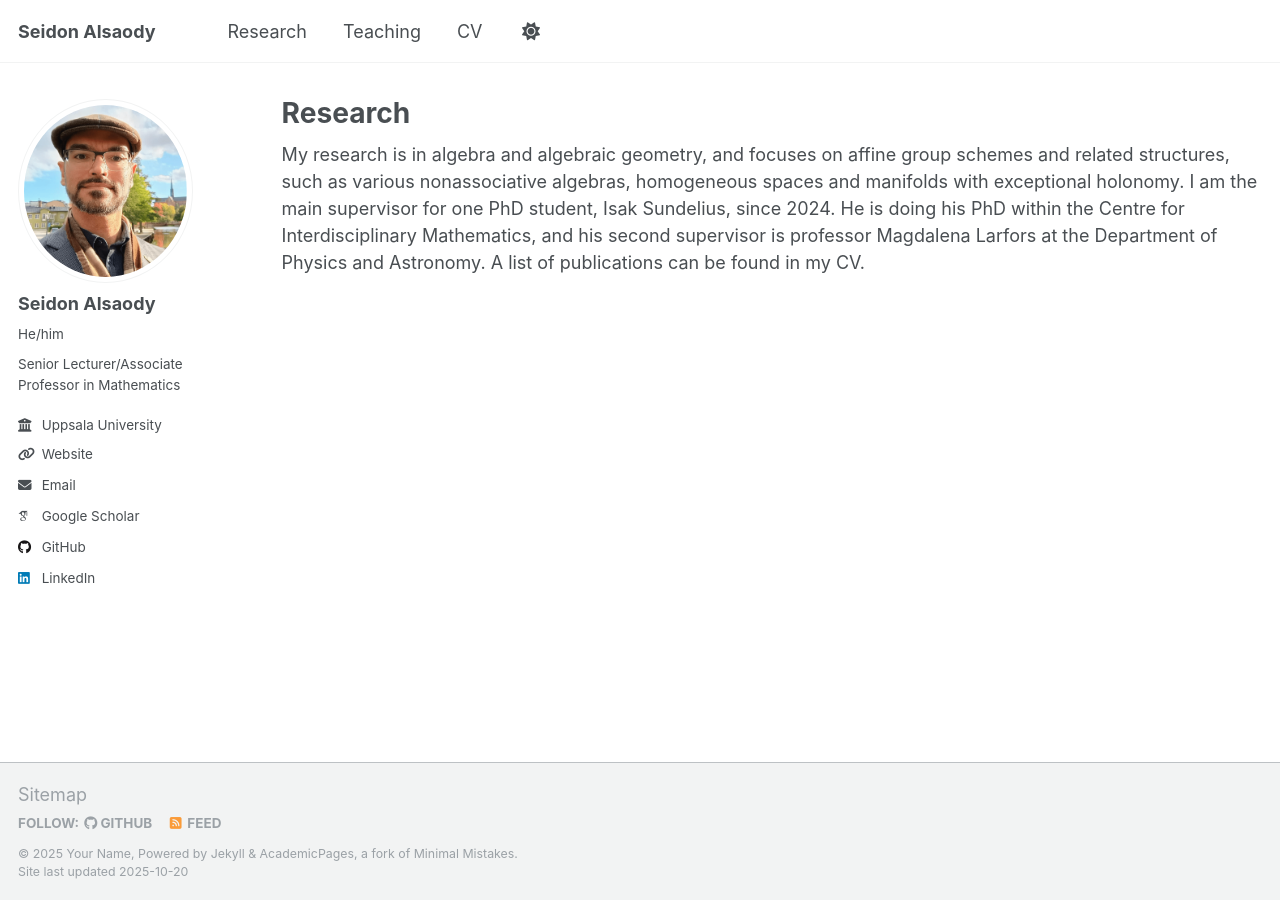
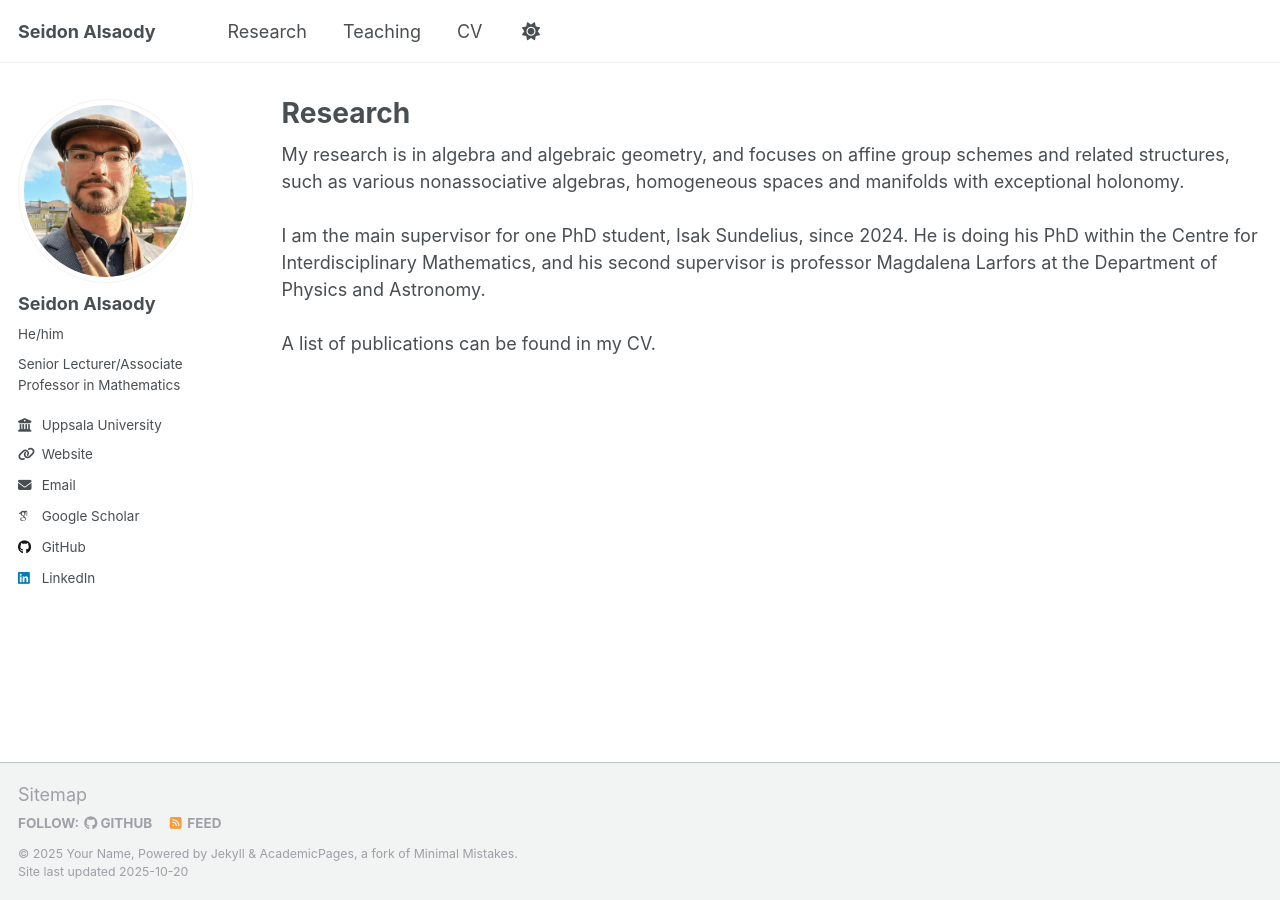
Before and after one commit to seidon-alsaody/seidon-alsaody.github.io, a Jekyll site: the page built from _pages/publications.html, in a window 1280 px wide. Built offline with Jekyll 4.4.1, drawn with Linux system fonts in a browser that asks for light colours; some web fonts are replaced; a script that is not in the unit is left out.

```diff
--- a/_pages/publications.html
+++ b/_pages/publications.html
@@ -6,9 +6,9 @@ author_profile: true
 ---
 
 My research is in algebra and algebraic geometry, and focuses on affine group schemes and related structures, such as various nonassociative algebras, homogeneous spaces and manifolds with
-exceptional holonomy.
+exceptional holonomy. <br> <br>
 
 I am the main supervisor for one PhD student, Isak Sundelius, since 2024. He is doing his PhD within the Centre for Interdisciplinary Mathematics, and his second supervisor is professor Magdalena Larfors
-at the Department of Physics and Astronomy.
+at the Department of Physics and Astronomy. <br> <br>
 
 A list of publications can be found in my CV.
```
